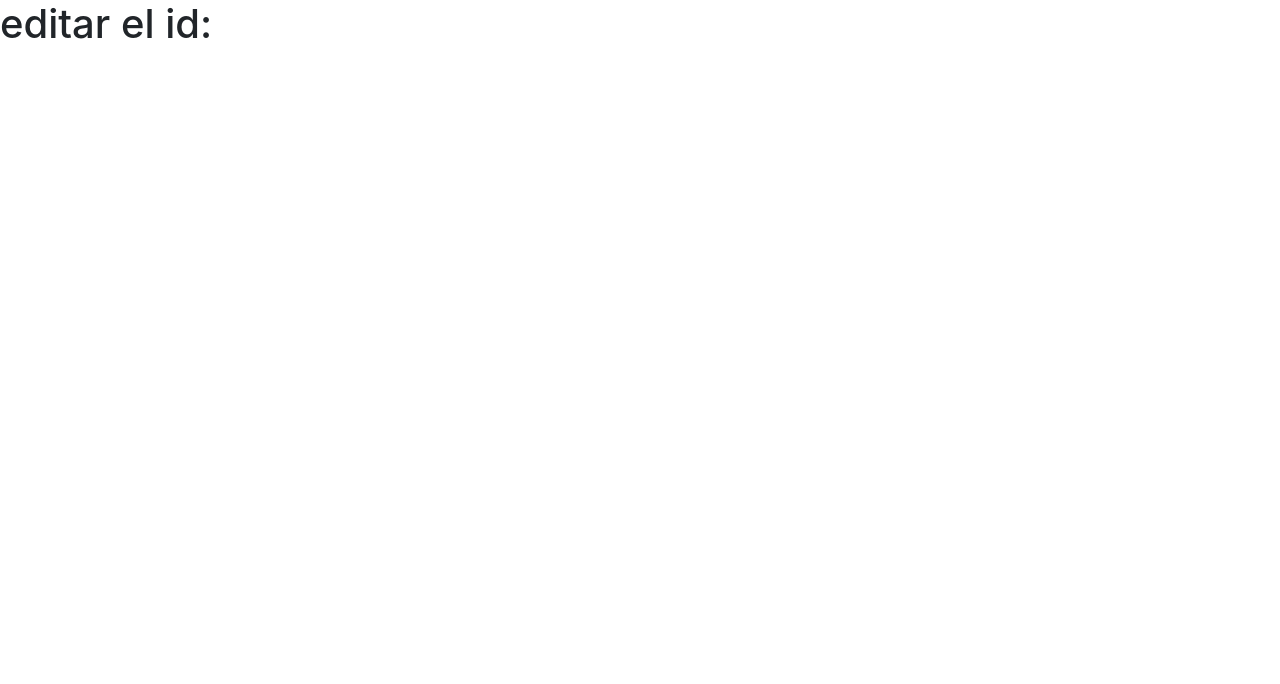
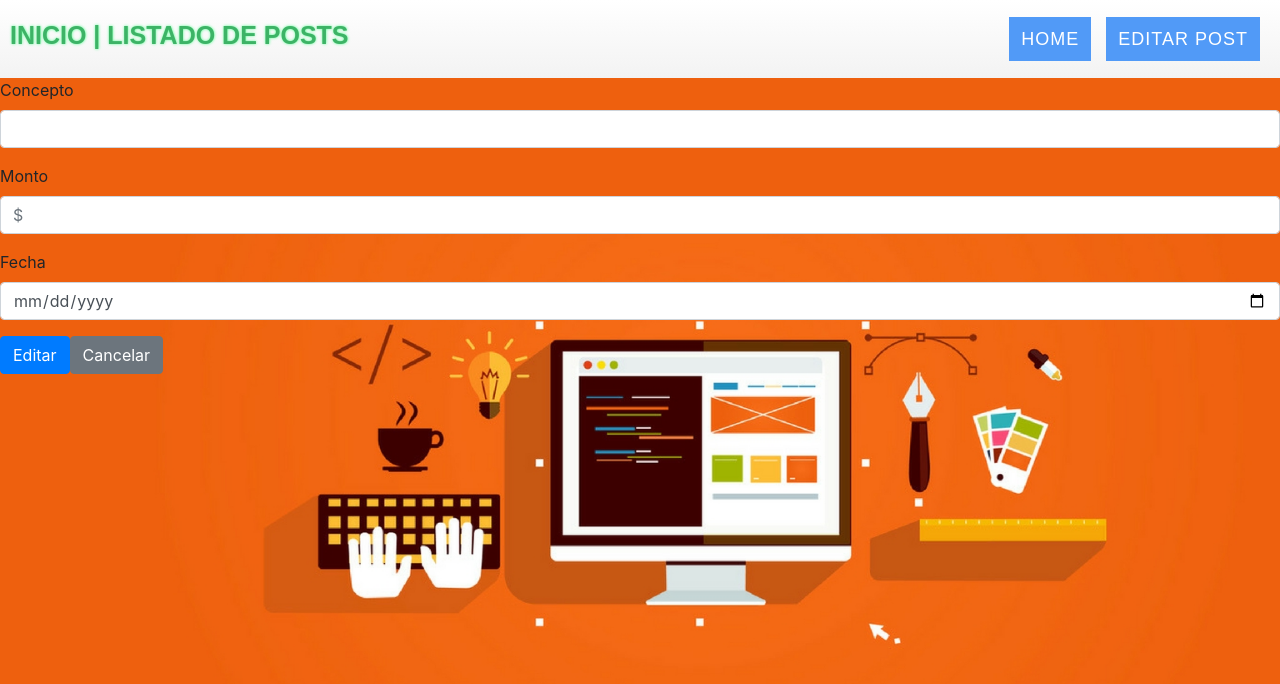
Before and after one commit to IvanEmanuelCamperchioli/WarmUpInit, a React (Create React App) app in the folder client/: page /edit/1 in a window 1280 px wide. Shown: the top 684 px of the page. Built offline with nearby package versions, Linux system fonts and the light colour scheme.

Commit message:
create component to edit

```diff
--- a/client/src/App.js
+++ b/client/src/App.js
@@ -3,14 +3,17 @@ import 'bootstrap/dist/css/bootstrap.min.css';
 import Details from "./pages/Details";
 import { BrowserRouter, Switch, Route, Redirect } from "react-router-dom"
 import Edit from "./pages/Edit";
+import Header from "./components/Header";
 
 function App() {
   return (
     <BrowserRouter>
+        <Header />
         <Switch>
           <Route exact path="/" component={Home} />
           <Route path="/details/:id" component={Details} />
           <Route path="/edit/:id" component={Edit} />
+          <Route path="/edit" component={Edit} />
           <Redirect to="/" />
         </Switch>
     </BrowserRouter>
--- /dev/null
+++ b/client/src/components/Header.js
@@ -0,0 +1,21 @@
+import React from 'react';
+import { NavLink } from 'react-router-dom';
+import '../styles/header.css';
+
+class Header extends React.Component {
+
+    render() {
+
+        return (
+            <div className="header">
+                <h1 className="logo">Inicio | Listado de posts</h1>
+                <div className="header-right">
+                    <NavLink className="menu" to="/" >Home</NavLink>
+                    <NavLink className="menu" to="/edit" >Editar Post</NavLink>
+                </div>
+            </div>
+        );
+    };
+};
+
+export default Header;
--- a/client/src/pages/Edit.js
+++ b/client/src/pages/Edit.js
@@ -1,24 +1,144 @@
 import React from 'react';
+import image from '../images/backgroundEdit.jpg'
+import {
+    Button, FormGroup, Label, Input, Form
+} from 'reactstrap';
+import { toast, Zoom } from 'react-toastify';
+import 'react-toastify/dist/ReactToastify.css';
+import '../styles/edit.css'
 
 class Edit extends React.Component {
 
-    // state = {
-    //     id: ''
-    // }
+    state = {
+        id: ''
+    }
 
-    // componentDidMount() {
-    //     const idPost = this.props.match.params.id
-    //     this.getPostDetails(idPost)
-    //     this.setState({ id: idPost })
-    // }
+    componentDidMount() {
+        const idPost = this.props.match.params.id
+        this.setState({ id: idPost })
+    }
+
+    toggle = () => {
+        this.setState({
+            modal: !this.state.modal,
+            disabled: false
+        });
+    }
+
+    getData = e => {
+        const name = e.target.name
+        const value = e.target.value
+        this.setState({
+            [name] : value
+        });
+    }
+
+    notify = () => {
+        toast.dark(
+            <h4 className="toast-text">Datos registrados correctamente</h4>,
+            {
+                transition: Zoom,
+                position: toast.POSITION.BOTTOM_CENTER,
+                hideProgressBar: true,
+                delay: 500
+            }
+        );
+    }
 
     render() {
-        console.log(this.props.match.params.id)
+        console.log(this.state.id)
 
         return (
-            <>
-                <h1>editar el id: </h1>
-            </>
+            <div className="div-main-edit" style={{ backgroundImage: `url(${image})` }}>
+                                {
+                                    this.state.id === undefined
+                                    ?
+                                    <Form>
+                                        <FormGroup>
+                                            <Label for="type" className="label-form">Tipo</Label>
+                                            <Input
+                                                disabled={this.state.disabled}
+                                                type="select"
+                                                name="type"
+                                                onChange={this.getData}
+                                            >
+                                                <option value="">--Selecciona una operación--</option>
+                                                <option name="Ingreso">Ingreso</option>
+                                                <option name="Egreso">Egreso</option>
+                                            </Input>
+                                        </FormGroup>
+                                        <FormGroup>
+                                        <Label for="concept" className="label-form">Concepto</Label>
+                                        <Input
+                                            type="text"
+                                            name="concept"
+                                            autoComplete="off"
+                                            onChange={this.getData}
+                                        />
+                                    </FormGroup>
+                                    <FormGroup>
+                                        <Label for="amount" className="label-form">Monto</Label>
+                                        <Input
+                                            type="number"
+                                            name="amount"
+                                            placeholder="$"
+                                            onChange={this.getData}
+                                        />
+                                    </FormGroup>
+                                    <FormGroup>
+                                        <Label for="date" className="label-form">Fecha</Label>
+                                        <Input
+                                            type="date"
+                                            name="date"
+                                            onChange={this.getData}
+                                        />
+                                    </FormGroup>
+                                    </Form>
+                                    :
+                                    <Form>
+                                    <FormGroup>
+                                        <Label for="concept" className="label-form">Concepto</Label>
+                                        <Input
+                                            type="text"
+                                            name="concept"
+                                            autoComplete="off"
+                                            onChange={this.getData}
+                                        />
+                                    </FormGroup>
+                                    <FormGroup>
+                                        <Label for="amount" className="label-form">Monto</Label>
+                                        <Input
+                                            type="number"
+                                            name="amount"
+                                            placeholder="$"
+                                            onChange={this.getData}
+                                        />
+                                    </FormGroup>
+                                    <FormGroup>
+                                        <Label for="date" className="label-form">Fecha</Label>
+                                        <Input
+                                            type="date"
+                                            name="date"
+                                            onChange={this.getData}
+                                        />
+                                    </FormGroup>
+                                    </Form>
+                                }
+                            <Button
+                                className="button-modal"
+                                color="primary"
+                                disabled={this.state.disabled}
+                            >
+                                Editar
+                            </Button>
+                            <Button
+                                className="button-modal"
+                                color="secondary"
+                                onClick={this.toggle}
+                            >
+                                Cancelar
+                            </Button>
+            </div>
          );
     }
 }
--- a/client/src/pages/Home.js
+++ b/client/src/pages/Home.js
@@ -25,7 +25,6 @@ class Home extends React.Component {
         return (
             <>
             <div className="div-sup-home">
-                <h1 className="title-list" >Listado de Posts</h1>
                 <FormCreateNewPost getPosts={this.getPosts} className="form-NewPost" />
             </div>
             <ListGroup className="list">
--- /dev/null
+++ b/client/src/styles/edit.css
@@ -0,0 +1,5 @@
+.div-main-edit {
+    height: 100vh;
+    width: 100vw;
+    background-size: cover;
+}
--- /dev/null
+++ b/client/src/styles/header.css
@@ -0,0 +1,64 @@
+.header {
+    background-image: linear-gradient(#fff, #f1f1f1e0);
+    padding: 20px 10px;
+    width: 100%;
+    font-family: 'Mulish', sans-serif;
+    text-transform: uppercase;
+    display: flex;
+    justify-content: space-between;
+    align-items: center;
+}
+
+.header .menu {
+    color: black;
+    text-align: center;
+    padding: 12px;
+    text-decoration: none;
+    font-size: 18px;
+    line-height: 25px;
+    background-color: #519AF7;
+    color: white;
+    letter-spacing: 1px;
+    margin: 0 10px 0 5px;
+}
+
+.header .logo {
+    font-size: 25px;
+    font-weight: bold;
+    text-shadow: 0.2px 0.2px 3px #56ff91;
+    color: #3DB366;
+}
+
+.header .menu:hover {
+    opacity: 0.7;
+    transition: 0.35s;
+}
+
+@media only screen and (max-device-width: 700px){
+    .header {
+        height: 11vh;
+    }
+    .header .logo {
+        font-size: 40px;
+    }
+    .header-right .menu {
+        font-size: 25px;
+    }
+    .header {
+        flex-wrap: wrap;
+        align-items: center;
+        flex-direction: column;
+    }
+    .header-right .menu {
+        margin-top: 1.5vh;
+    }
+}
+
+@media only screen and (max-device-width: 400px){
+    .header .logo {
+        font-size: 45px;
+    }
+    .header-right .menu {
+        font-size: 30px;
+    }
+}
--- a/client/src/styles/home.css
+++ b/client/src/styles/home.css
@@ -24,8 +24,3 @@
     display: flex;
     justify-content: space-between;
 }
-
-.div-sup-home .title-list {
-    margin-left: 2vw;
-    text-transform: uppercase;
-}
```
Also changed, not shown: client/src/images/backgroundEdit.jpg (added), 1 other file (tests, documents, lock files or other folders).
